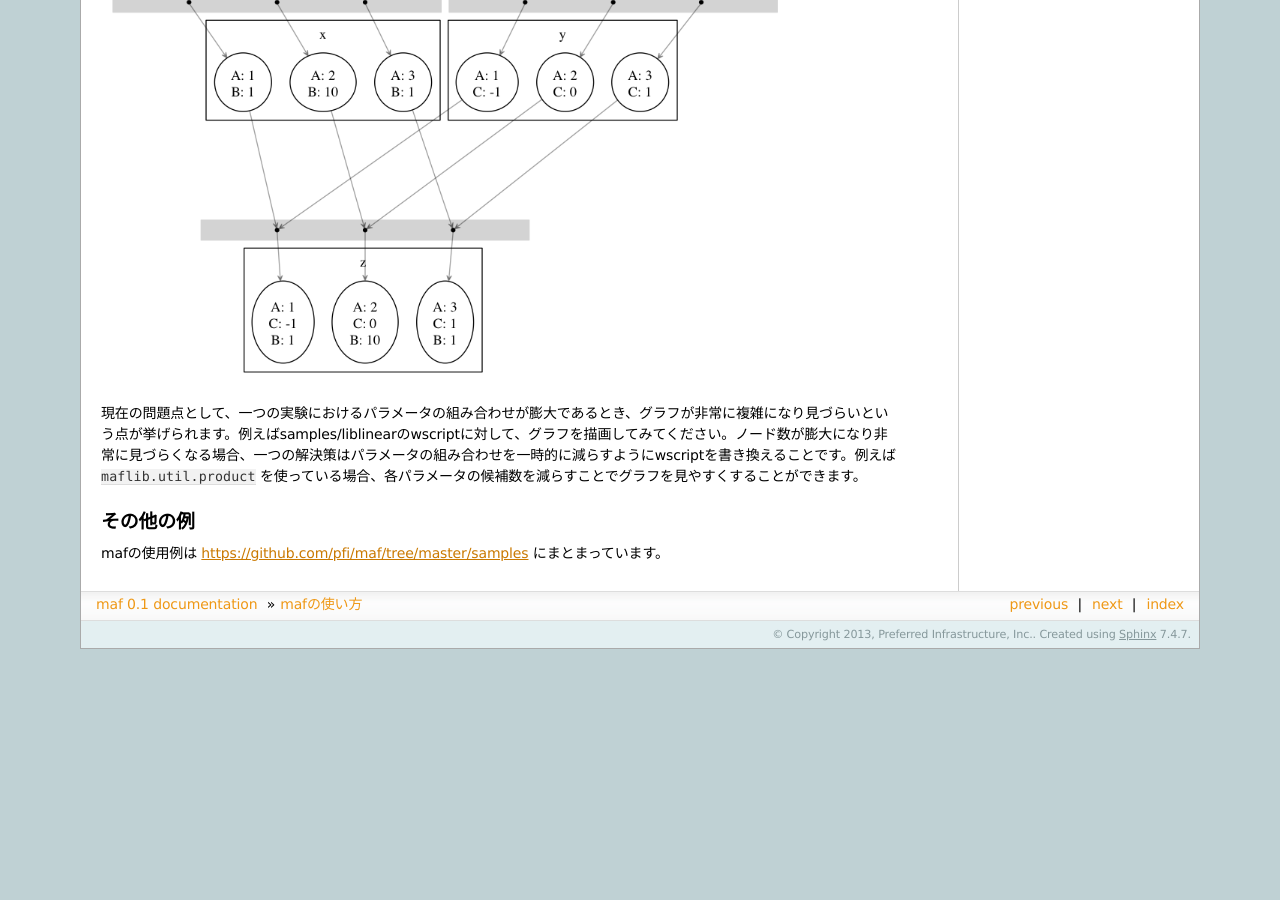
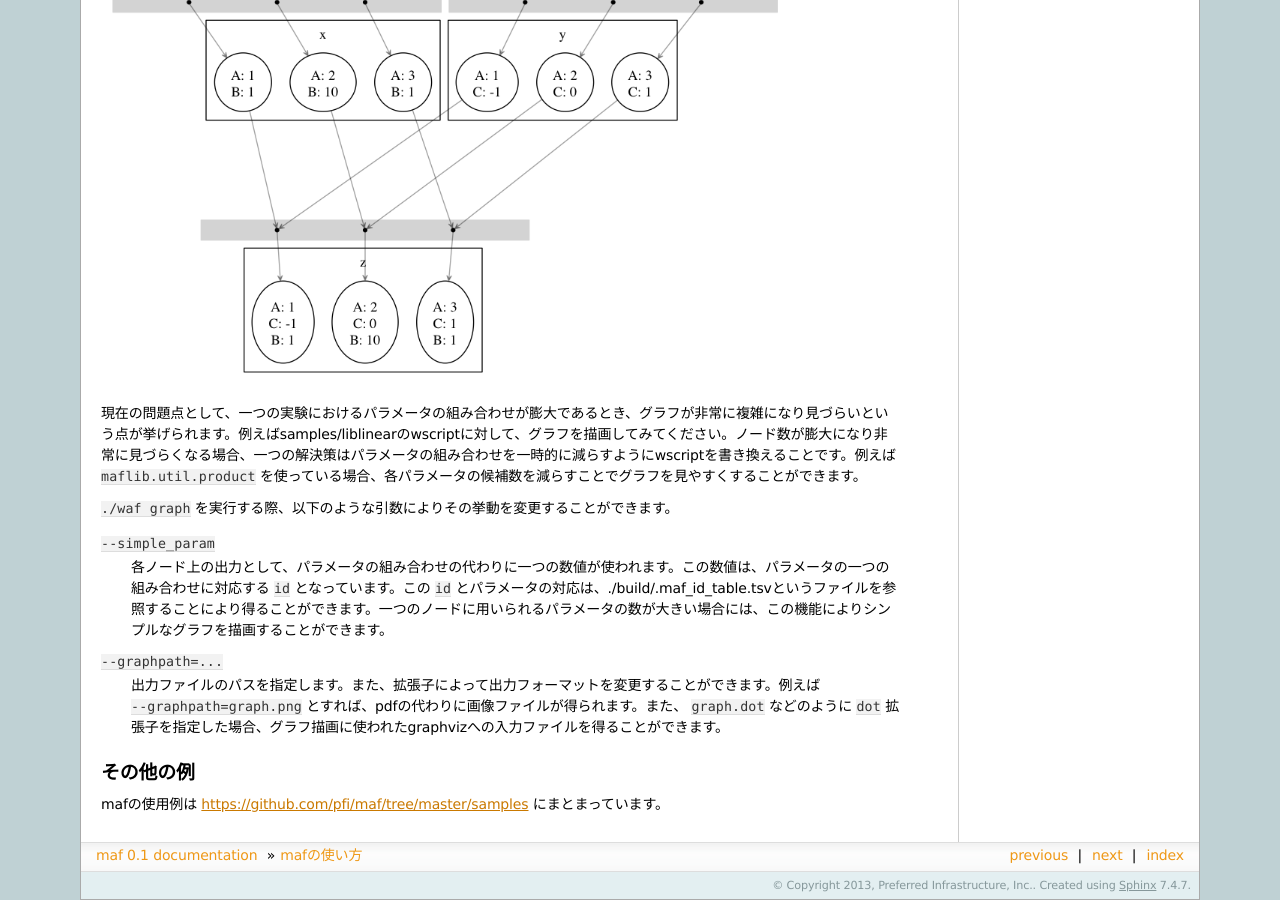
Before and after one commit to pfi/maf, a Sphinx documentation site: the page built from document/source/usage.rst, in a window 1280 px wide and 900 px high, scrolled down 13169 px. Built offline with Sphinx 7.4.7, drawn with Linux system fonts in a browser that asks for light colours; formulas are drawn with MathJax 3; before the commit the page ends 13818 px from its top, so only the background shows below that.

Commit message:
Add some notes for graph

```diff
--- a/document/source/usage.rst
+++ b/document/source/usage.rst
@@ -725,6 +725,13 @@ wscriptに定義した実験手順が複雑になってくると、実験の流
 
 現在の問題点として、一つの実験におけるパラメータの組み合わせが膨大であるとき、グラフが非常に複雑になり見づらいという点が挙げられます。例えばsamples/liblinearのwscriptに対して、グラフを描画してみてください。ノード数が膨大になり非常に見づらくなる場合、一つの解決策はパラメータの組み合わせを一時的に減らすようにwscriptを書き換えることです。例えば ``maflib.util.product`` を使っている場合、各パラメータの候補数を減らすことでグラフを見やすくすることができます。
 
+``./waf graph`` を実行する際、以下のような引数によりその挙動を変更することができます。
+
+``--simple_param``
+   各ノード上の出力として、パラメータの組み合わせの代わりに一つの数値が使われます。この数値は、パラメータの一つの組み合わせに対応する ``id`` となっています。この ``id`` とパラメータの対応は、./build/.maf_id_table.tsvというファイルを参照することにより得ることができます。一つのノードに用いられるパラメータの数が大きい場合には、この機能によりシンプルなグラフを描画することができます。
+
+``--graphpath=...``
+   出力ファイルのパスを指定します。また、拡張子によって出力フォーマットを変更することができます。例えば ``--graphpath=graph.png`` とすれば、pdfの代わりに画像ファイルが得られます。また、 ``graph.dot`` などのように ``dot`` 拡張子を指定した場合、グラフ描画に使われたgraphvizへの入力ファイルを得ることができます。
 
 その他の例
 ----------
```
